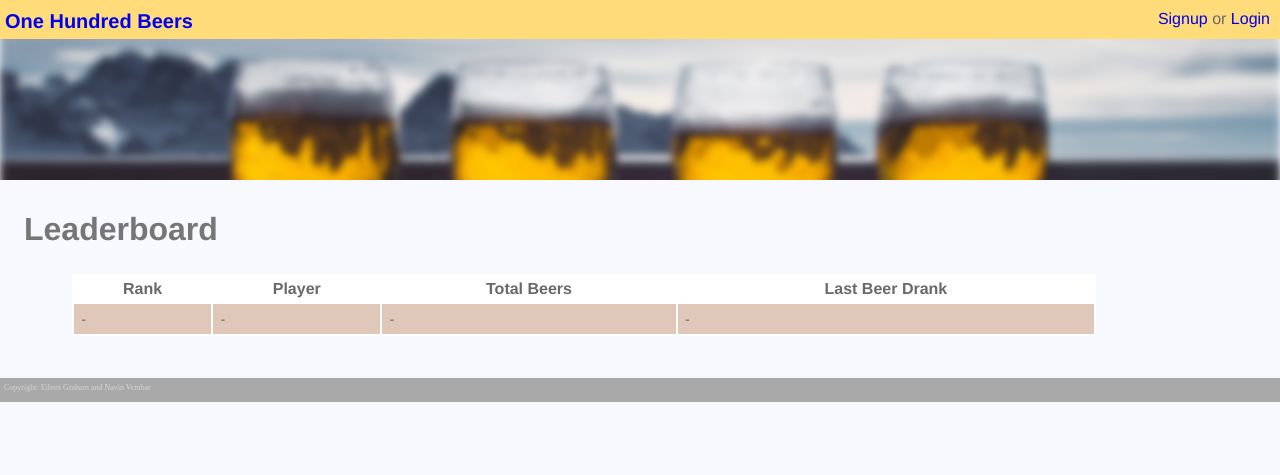
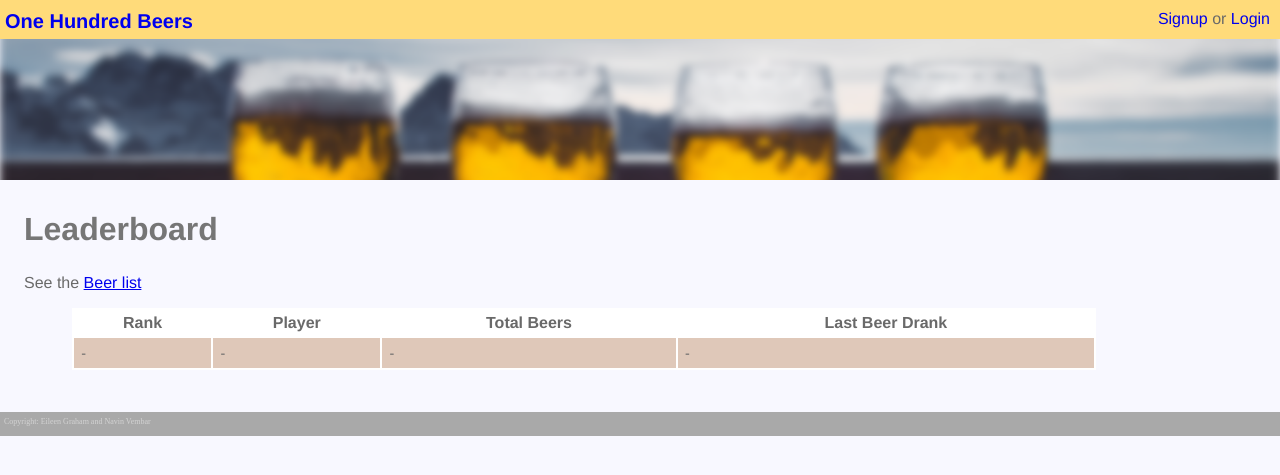
Before and after one commit to nvembar/onehundredbeers, a Django app: template beers/templates/beers/contest-leaderboard.html in a window 1280 px wide. Shown: the top 475 px of the page. Run offline with Django 3.2, Linux system fonts and the light colour scheme; the template is opened without the code that fills it, so the values that code supplies are empty.

Commit message:
Link bt leaderboard and beer list

```diff
--- a/beers/templates/beers/contest-beers.html
+++ b/beers/templates/beers/contest-beers.html
@@ -12,6 +12,10 @@
 
 {% block content %}
 <h2>What We're Drinking</h2>
+
+<p>
+  See the <a href="{% url 'leaderboard' contest.id %}">Leaderboard</a>
+</p>
 
 <div class="contest-beerlist">
   <table id="beerlist" class="tablesorter">
--- a/beers/templates/beers/contest-leaderboard.html
+++ b/beers/templates/beers/contest-leaderboard.html
@@ -4,6 +4,10 @@
 
 {% block content %}
 <h2>Leaderboard</h2>
+
+<p>
+  See the <a href="{% url 'beer-list' contest.id %}">Beer list</a>
+</p>
 
 <div class="contest-leaderboard">
   <table>
```
